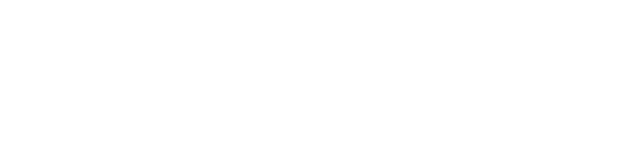
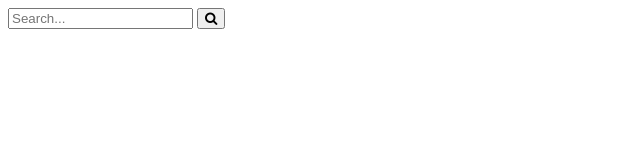
Before and after one commit to NGUYEN-XUAN-THUY/project-5, a plain HTML site: page index.html in a window 1280 px wide. Shown: the whole page, without its empty margins (0-640 px from the left). Drawn offline with nearby package versions, Linux system fonts and the light colour scheme.

Commit message:
sua lan 1

```diff
--- a/index.html
+++ b/index.html
@@ -38,7 +38,6 @@
     <link rel="stylesheet" href="" />
     <link rel="stylesheet" href="" />
     <!--  -->
-
     <!-- AOS -->
     <link rel="stylesheet" href="https://unpkg.com/aos@next/dist/aos.css" />
     <!--  -->
@@ -52,6 +51,12 @@
   </head>
 
   <body>
+    <div class="search box">
+      <input type="text" placeholder="Search..." class="input">
+      <button class="btn">
+        <i class="fa fa-search"></i>
+      </button>
+    </div>
     <!-- javascript -->
     <script></script>
     <!-- bootstrap js-->
```
Also changed, not shown: style.css (added).
